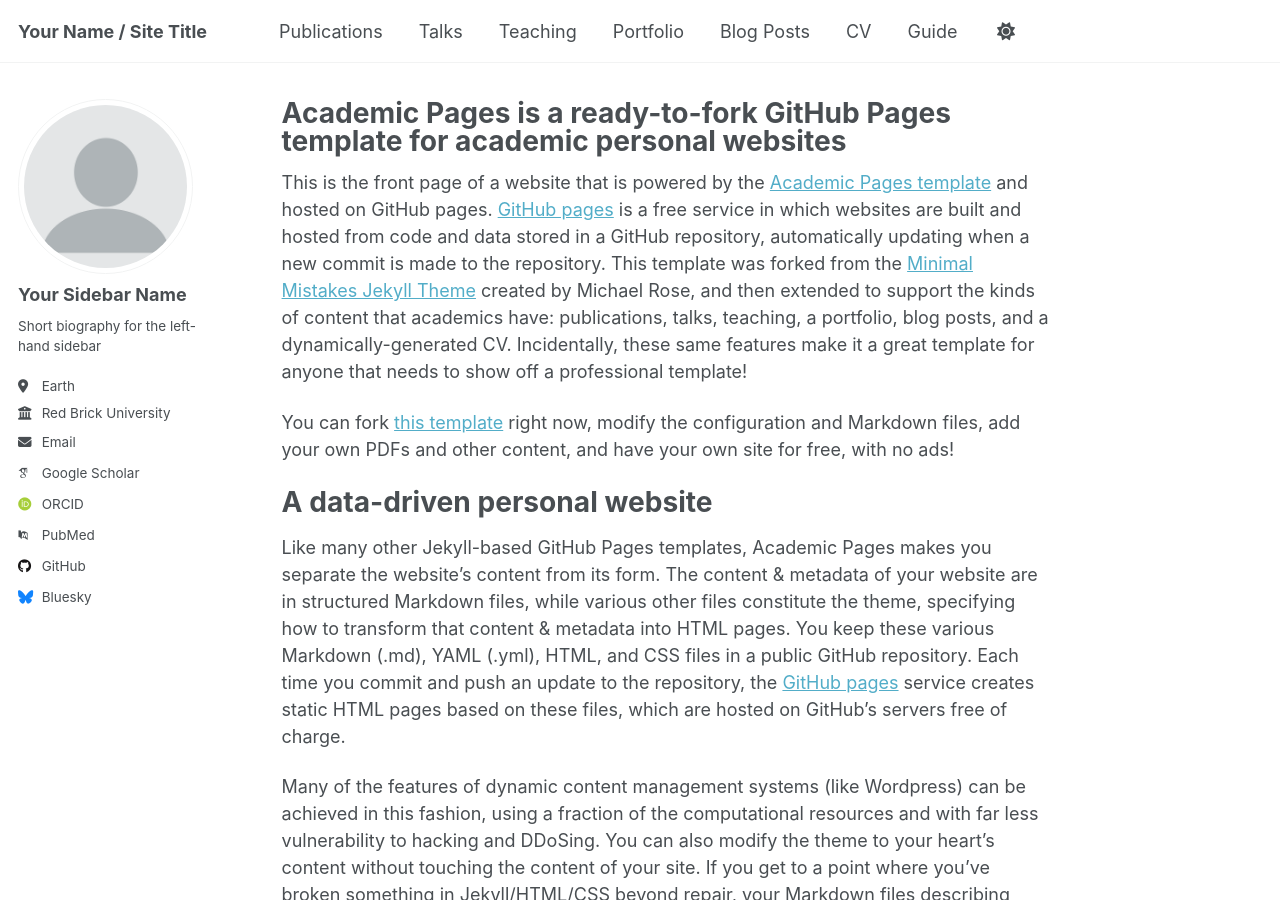
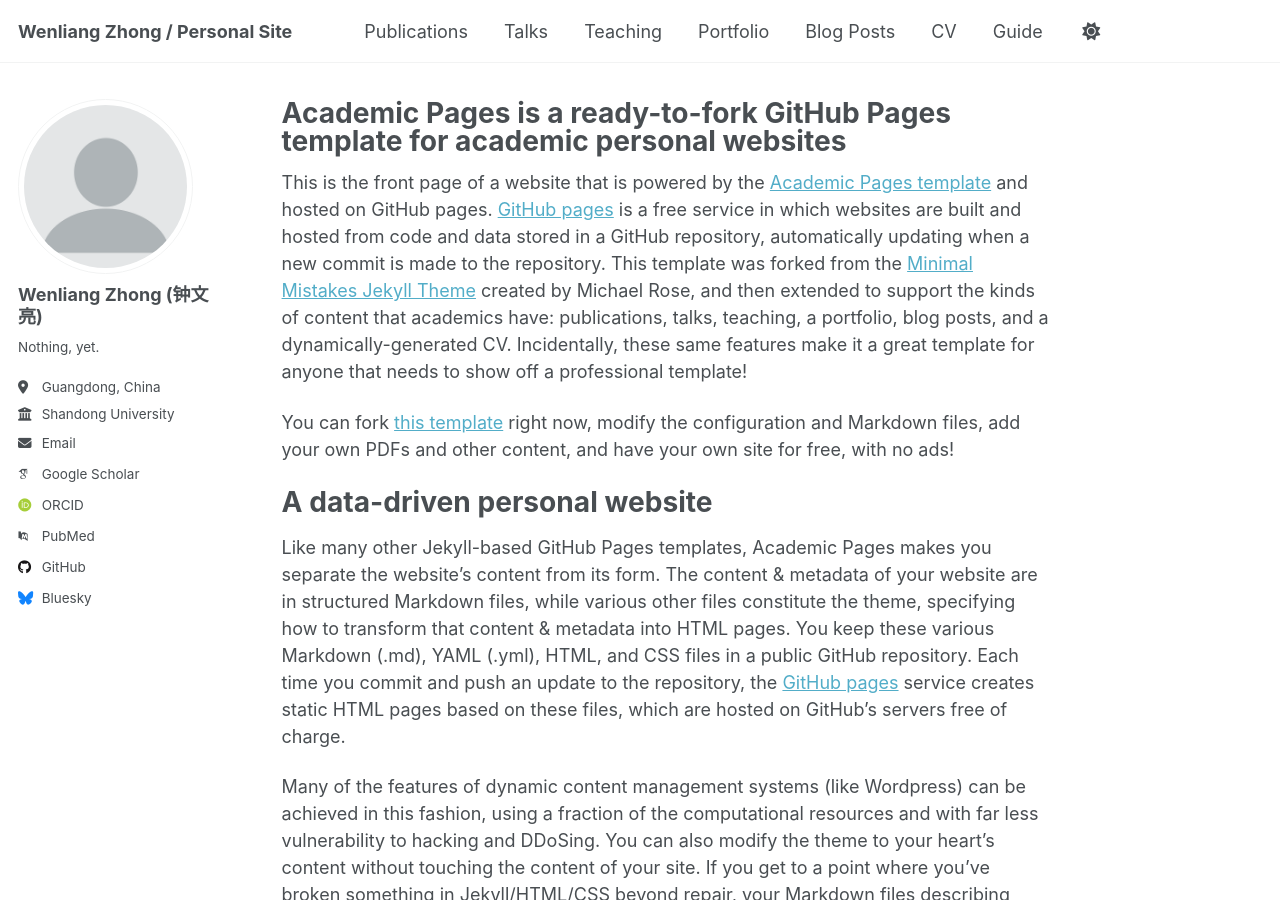
Before and after one commit to Zhong0x29a/zhong0x29a.github.io, a Jekyll site: the page built from _pages/about.md, in a window 1280 px wide and 900 px high. Built offline with Jekyll 4.4.1, drawn with Linux system fonts in a browser that asks for light colours; some web fonts are replaced; a script that is not in the unit is left out.

Commit message:
Update _config.yml

```diff
--- a/_config.yml
+++ b/_config.yml
@@ -9,11 +9,11 @@
 # Basic Site Settings
 locale                   : "en-US"
 site_theme               : "default"
-title                    : "Your Name / Site Title"
+title                    : "Wenliang Zhong / Personal Site"
 title_separator          : "-"
 name                     : &name "Your Name"
 description              : &description "personal description"
-url                      : https://academicpages.github.io # the base hostname & protocol for your site e.g. "https://[your GitHub username].github.io" or if you already have some other page hosted on Github then use "https://[your GitHub username].github.io/[Your Repo Name]"
+url                      : https://zhong0x29a.github.io # the base hostname & protocol for your site e.g. "https://[your GitHub username].github.io" or if you already have some other page hosted on Github then use "https://[your GitHub username].github.io/[Your Repo Name]"
 baseurl                  : "" # the subpath of your site, e.g. "/blog"
 repository               : "academicpages/academicpages.github.io"
 
@@ -23,13 +23,13 @@
 author:
   # Biographic information
   avatar           : "profile.png"
-  name             : "Your Sidebar Name"
+  name             : "Wenliang Zhong (钟文亮)"
   pronouns         : # example: "she/her"
-  bio              : "Short biography for the left-hand sidebar"
-  location         : "Earth"
-  employer         : "Red Brick University"
+  bio              : "Nothing, yet. "
+  location         : "Guangdong, China"
+  employer         : "Shandong University"
   uri              : # URL
-  email            : "none@example.org"
+  email            : "zhong0x29a@gmail.com"
 
   # Academic websites
   academia         : # URL
```
